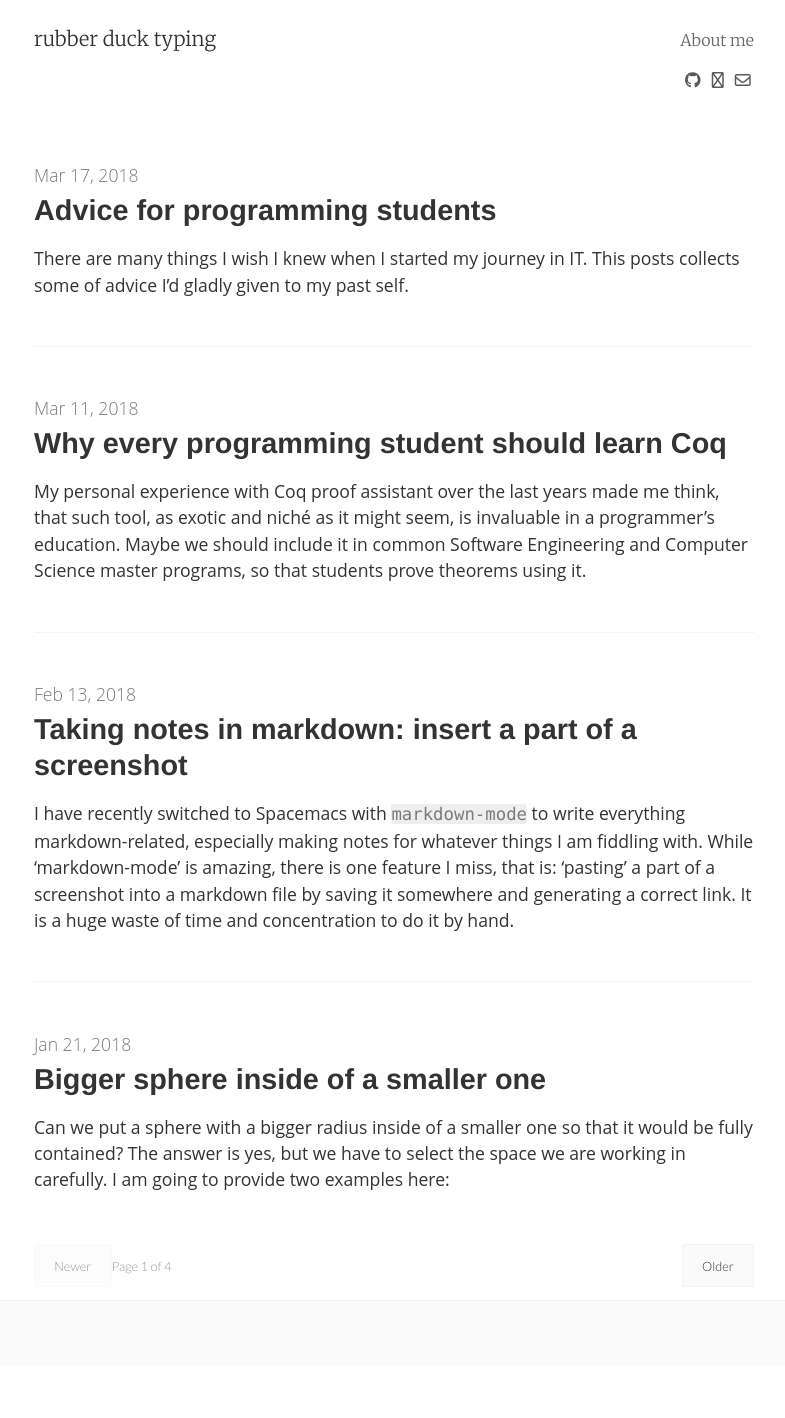
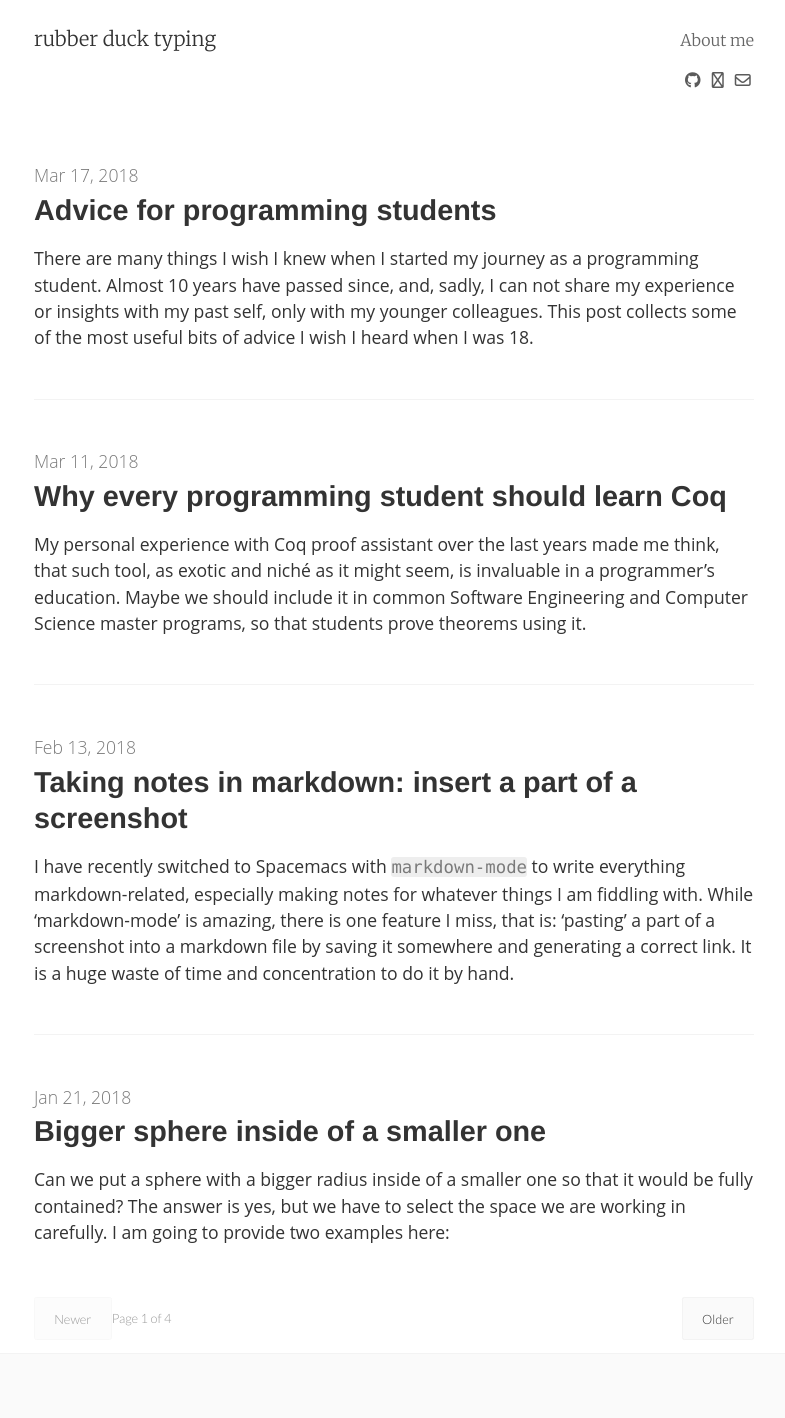
Before and after one commit to sayon/blog, a Jekyll site: the page built from index.html, in a window 1280 px wide. Shown: the whole page, without its empty margins (246-1031 px from the left). Built offline with Jekyll 4.4.1, drawn with Linux system fonts in a browser that asks for light colours; nearby versions of some CDN libraries; the list of posts is cut into pages by our own code; before the commit the page ends 1365 px from its top, so only the background shows below that; some of the changed lines change nothing that is shown.

Commit message:
rewrote post

```diff
--- a/_posts/2018-03-17-advice-for-programming-students.md
+++ b/_posts/2018-03-17-advice-for-programming-students.md
@@ -6,135 +6,183 @@
 comments: true
 ---
 
-There are many things I wish I knew when I started my journey in IT. This posts
-collects some of advice I'd gladly given to my past self.
+There are many things I wish I knew when I started my journey as a programming
+student. Almost 10 years have passed since, and, sadly, I can not share my
+experience or insights with my past self, only with my younger colleagues. This
+post collects some of the most useful bits of advice I wish I heard when I was
+18.
 
-There are a lot of paths in IT and you certainly do not need to be familiar with
-formal logic if you want to just know one practical thing and do it. In other
-words, chose your path and chose wisely:
+# Decide who you are
 
-* You can become proficient in one domain relatively fast (say one, two years)
-  and know how to do certain things -- enough to make a living.
+You certainly do not need to be familiar with formal logic or categories if you
+want to just know one practical thing (say, frontend) and only do it. There are
+two main paths which differ by an effort, duration and outcome.
 
-* You can become a well rounded specialist that can adapt to anything and
-  dynamically switch career paths, e.g., do machine learning, then formal
-  verification, than do low-level programming for trading or work in game dev.
-  That demands time and dedication (I’d estimate at least 6–8 years to gain the
-  foundation).
+* You can become proficient in one domain relatively fast — say one, two years.
+You will not be useless, you will do things and make a living. There are enough
+job opportunities (at least, for now) which do not demand much versatility.
+
+* You can become a well rounded specialist who invested a lot of time and effort
+in foundations. Then you will be able to adapt and switching career paths
+becomes relatively easy. You can do machine learning, then formal verification,
+than some low-level programming for trading or switch to game dev. That demands
+time and dedication — I’d estimate a minimum of 6–8 years.
 
 I strongly advocate the second path because it’s more versatile, interesting,
-brings more in the long run (IT is ever-changing so you want to pick up new
-technologies fast).
-
-Now, important points to consider for the ones who took the second path.
-
-* **Learn math because math is useful**. I can not stress that enough. You might
-  think that you don’t need linear algebra, but if you do non-trivial machine
-  learning, you need it. You need statistics and probability. You need logic,
-  combinatorics, all sorts of discrete mathematics, graph theory, computability,
-  formal grammars, lambda calculus, topology, type theories, a bit of number
-  theory, groups, rings, fields, categories, formal semantics.
-
-  New technologies are constantly emerging in IT. Many of them are based on the
-  mathematics. If you know the underlying mathematics well, you get some perks:
-  Picking new trendy things is orders of magnitude simpler. You immediately
-  understand where you can apply them and where you should not. You usually
-  understand why are they the way they are and can tweak them to better suit the
-  context. For example, from my experience, few people understand, that you
-  should not always use least squares to evaluate how well your linear
-  regression fits the data. This is only sane when the errors are distributed
-  normally with the appropriate mean value. Were you in other situation, you
-  will not even know that there is a part of typical linear regression that
-  should be tweaked.
-
-* **Learn math to learn mathematical thinking.** Writing proofs makes you rigorous.
-  You want to always think about all possible traces your program can take, in
-  order to not introduce bugs and security issues. The clarity of thinking
-  gained from constructing proofs is precious. It also helps you in writing
-  short, concise code.
-
-* **Pick your first language carefully**. It should be well designed, which means:
-    * Consistency
-    * Small core
-    * No unnecessary complexity
-    * Makes it harder to shoot yourself in the foot.
-
-  This should also be a high level language, because programming is problem
-  solving, not a mastery of a specific tool. Try one of these languages:
-    * Scheme (there is a good classical introductory course called SICP)
-    * Smalltalk
-    * Eiffel
-
-   Don’t be fooled by their seeming unpopularity, that is not correlated with
-   quality.
-
-   *Do not start with Python, pretty please!* It is badly designed,
-   inconsistent, and does not teach you rigorous thinking.
-
-* **If you get used to crap** languages and crap tools, and crap software, and
-  crap solutions, **you will inevitably replicate*** them in your own work. Be
-  critical, question everything, critic everything, search for inconsistencies
-  and flaws.
-
-  Let’s say, you are learning a new language, Go. Google "Go sucks" and read why
-  people criticise it. Some of them will be pathetic, but some will actually
-  have a point.
-
-* **Learn algorithms and data structures**. Pick up a good book and solve
-  contests online. I recommend “Algogithms” of Dasgupta for a start, then the
-  classic work of Cormen. This will open a whole new world for you.
-
-* **WRITE FROM SCRATCH**. The types of skills needed for that are so different
-  from copying another guy’s solution from Stack Overflow and changing it to
-  your needs! Programming is about making conscientious choices. When you start
-  writing programs from scratch, it will be hard, but it is absolutely necessary
-  to learn to build things from zero.
+and brings more in the long run. IT is ever-changing so you want to pick up new
+technologies fast. You also have more choice. Should you choose the hard way,
+the rest of this post should be of a use for you.
 
 
-* **Forget about code camps**. You need to learn fundamental concepts, then the
-   rest is a breeze.
+# Mathematics
+**Learn math because math is useful**. I can not stress that enough. When you start,
+you might think that you don’t need linear algebra, because you are unaware of
+applications. However, for any non-trivial machine learning, you need it. You
+need statistics and probability. You need logic, combinatorics, set theory, all
+sorts of discrete mathematics, graph theory, computability, formal grammars,
+lambda calculus, formal semantics, topology, type theories, a bit of number
+theory, groups, rings, fields, categories.
 
-* **Program everyday, do side projects all the time.** There is a very easy (and
-  mostly accurate) way for me as a teacher to understand that my student will
-  probably succeed as a programmer. One question: *What are you programming for
-  pleasure?*
+New technologies are constantly emerging. Many of them are based on the existing
+mathematical models. If you know the underlying mathematics well, you get very
+nice perks:
 
-  You should ideally touch everything around: write your own compiler, maybe a
-  toy OS, http server, database engine, games, ray casting, build some neural
-  networks, fiddle with proof assistants and dependent types, write a simple
-  mobile app, write for embedded ... I could go on.
+* Picking new trendy things is orders of magnitude simpler.
+* You understand where you can apply new methods and where you should not.
+* You usually understand why the solutions are the way they are. Then you can tweak them to better suit the context.
 
-* **Expose yourself to different tools and languages**.  If someone tells you
-  all languages are alike, this is in fact not true. A model of computation is a
-  set of basic operations and ways of gluing them together in order to build
-  complex algorithms from them. Some languages have very similar models of
-  computations, some are very different.
+For example, I have had an impression, that few people understand, that you
+should not always use least squares to evaluate how well your linear regression
+fits the data. This is only adequate when the errors are distributed normally
+with the appropriate mean value. If it is not the case, you will blindly apply
+an inadequate solution without even thinking that a part of the model needs
+tweaking.
 
-   Programming is so much bigger than your commonly known
-   C/Python/Java/C++/C#/Go/Javascript, which are all built on the same
-   principles: imperative, structural, with occasional bits of OOP and syntactic
-   sugar to mimic other programming styles. How about:
-    * Functional programming (Haskell, Ocaml)?
-    * Functional languages with dependent types, which allow not only to program, but to write proofs of correctness (Coq, Agda, LEAN)
-    * Stack based, concatenative languages (Forth)
-    * Logic programming (Prolog, Refal)?
-    * Finite state machines (regular expressions, Promela)?
-    * Event driven programming? Actors?
-    * Heavily extensible languages allowing to implement arbitrary syntax, as Lisp, Forth, Camlp4/5 or Rebol allow? This is a whole universe to explore!
+**Learn math to learn mathematical thinking**.
+Writing proofs makes you rigorous. You want to always think about all possible
+paths of execution your program can take in order to not introduce bugs and
+security issues. The clarity of thinking gained from constructing proofs is
+precious. It also helps you in writing short, concise code.
 
-  Every new model of computations is hard to learn, because it is a new way of
-  thinking for you. But the investment is worth your time, because once you get
-  familiar with it,
+# Learn from the best, use the best tools
 
-    * Every language based on it is easy
-    * Every language whose model of computations has similarities is easier.
-    * As every model of computations is very fitting for specific type of problems to solve, you now have a new powerful tool, whose usage in specific contexts is orders of magnitude more productive.
+**Pick your first language carefully**. It should be well designed, which means:
 
-* **Ask better people to do code reviews** for you. Read well-written code.
-* **Stick with passionate, smart people, and try learning from them**. You will
-  be surprised, how much can you learn during a lunch time with your mates, who
-  are eager to share the details of their work or research. This kind of
-  cross-pollination is one of the main reasons corporations like Google give you
-  free quality food.
+* Consistency.
+* Small core.
+* No unnecessary complexity (it often comes from inconsistency: there are things you should just remember or constantly be aware of, that bring nothing useful to the table).
+* Makes it harder to shoot yourself in the foot.
+* This should also be a high level language, because **programming is problem solving**, not a mastery of a specific language. Knowing all little particularities of your favorite language is not a mastery of programming in itself.
 
-I hope that this might actually help someone to get a bigger picture. Good luck!
+I advise one of these languages:
+
+* Scheme (there is a good classical introductory course “Structure and Interpretation of Computer Programs”)
+* Smalltalk
+* Eiffel
+* ML
+
+Don’t be fooled by their seeming unpopularity, in the programming world the popularity does not mean quality.
+
+*Do not start with Python, pretty please*! It is badly designed, inconsistent, and
+does not teach you rigorous thinking. No need to get used to "well, it seems to
+usually work" mentality. Python has its uses, but not as a first language.
+
+**If you get used to crap** languages and crap tools, and crap software, and
+crap solutions, **you will inevitably replicate** them in your own work. Be
+critical, question everything, critic everything, search for inconsistencies and
+flaws.
+
+For example, imagine you are learning a new language, Go. Google "Go language
+sucks" and read why people criticize it. Some of them will be pathetic, but some
+will actually have a point. It is likely, that you will obtain new knowledge
+from reading critical remarks and evaluating, whether they actually have a
+point, or are just there to whine.
+
+# Think on your own
+
+I am teaching programming (C and assembly) since 2009 to the students in ITMO
+university in St.Petersburg, Russia. A lot of people have trouble programming
+and never actually succeed in learning it because of inability of creating code.
+When they get an assignment, they try to imitate an existing solution, maybe
+take some snippets from Stack Overflow, tune them to their liking. OK fine, you
+got your solution, what else do you want?
+
+**You should learn to write code from scratch**. The types of skills needed for that
+are so different from meddling with existing code!
+
+Programming is about making conscientious choices. You are in state A (you have access to a number of language features/libraries and you know how to combine them); you want to get to state B (the language constructions are combined in a way to express a solution). How do you build a route from A to B? Now, that is the real programming, the **problem solving**.
+
+When you start writing programs from scratch, it will be hard, but it is
+absolutely necessary to learn to build things from zero. To improve your problem
+solving skills it is crucial that you learn algorithms and data structures. Pick
+up a good book and solve contests online. I recommend “Algorithms” of Dasgupta
+for a start, then the classic work of Cormen. This will open a whole new world
+for you, I promise.
+
+The complimentary part of software creation process is designing the software architecture; it is impossible to learn to structure your programs well without building them from 0 to 100.
+
+# Broaden your horizons
+**Program everyday, do side projects all the time**. There is a very easy (and
+mostly accurate) way for me as a teacher to understand that my student will
+succeed as a programmer with a high probability. One question: What are you
+programming in your free time?
+
+There is just not enough time for your teachers to tell you about everything.
+After all, after you are out of the university, you have to continue to learn on
+your own, until you retire. If you are passionate about what you are doing, you
+will explore different types of software just for fun, and that will give you
+much more experience and skills, than your less motivated peers will have.
+
+Ideally, you should touch everything: write your own compiler, maybe a toy OS, http server, database engine, games, ray casting, build some neural networks, fiddle with proof assistants and dependent types, write a simple mobile app, write for embedded … you go on. Place all your projects on GitHub and take pride in them: your future employer might have a look at it. Use this portfolio to your advantage.
+
+It is common knowledge, that recruiting a good programmer is extremely hard. Many programmers applying for jobs have trouble writing trivial things like FizzBuzz. If you have existing projects hosted on GitHub, the employer will be more assured that you are the real deal.
+
+**Expose yourself to different tools and languages**. If someone tells you all languages are alike, this is either an oversimplification or a lack of experience. Let me explain that a bit.
+
+A **model of computation** is a set of basic operations and ways of gluing them
+together in order to build complex algorithms. Some languages have very similar
+models of computations, but some are very different.
+
+Programming is so much bigger than your commonly known
+C/Python/Java/C++/C#/Go/Javascript, which are all built on the same principles:
+imperative, structural, with occasional bits of OOP and syntactic sugar to mimic
+other programming styles. The world of programming languages is HUGE. How about:
+
+* Industrial functional programming languages with complex and well thought out type systems (Haskell, Ocaml)
+* Functional languages with dependent types, which allow not only to program, but to write proofs of correctness (Coq, Agda, LEAN)
+* Stack based, concatenative languages? (Forth)
+* Logic programming (Prolog, Refal)
+* Finite state machines (regular expressions, Promela)
+* Heavily extensible languages allowing to implement virtually any syntax constructs, as Lisp, Forth, Camlp4/5 or Rebol allow?
+* Domain-Specific Language workbenches such as JetBrains MPS or XText?
+
+Every new model of computations is hard to learn, because it is a new way of thinking for you. But the investment is worth your time, because once you get familiar with it:
+
+* Every language based on it is easy.
+* Every language whose model of computations has similarities is easier.
+* As every model of computations is very fitting for specific type of problems to solve, you now have a new powerful tool, whose usage in specific contexts is orders of magnitude more productive.
+
+
+# Be social
+
+I have been very fortunate to know some amazing people. My mates helped me to
+perfect my skills, to learn something new, to see the world from a different
+point of view. Isolating yourself will bring you no good in the long run: you
+need other people to discuss, to see what they are up to, what they think. If
+your mate has read an interesting article and told you about it, you just saved
+a lot of your own time, because he spoon-fed you with a processed, crystallized
+knowledge.
+
+**Stick with passionate, smart people, and try learning from them**. You will be
+surprised, how much you can learn during a lunch time with your mates, who are
+eager to share the details of their work or research. This kind of idea
+cross-pollination is one of the main reasons corporations like Google give you
+free quality food.
+
+**Ask people who are better in coding for code reviews and read their code**. Looking at someone’s work, given he is better than you, can teach you a lot, in ways you do not expect. Code reviews are even better, because the guy will tell you, how he would have written the same code. This is probably one of the most effective ways to become a better coder very, very fast.
+
+# Write tests
+
+This is so important, that it has a section on its own. Tests are an integral part of creating software, and even guys like me who are working on formally verified software (which means it should be mathematically proven correct) are writing tests, albeit one might think, that the guarantees given by proofs are strictly stronger.
+
+I hope that this might actually help someone to get a bigger picture, learn faster and become a better programmer; should you have any questions, I will be glad to help. Good luck!
```
